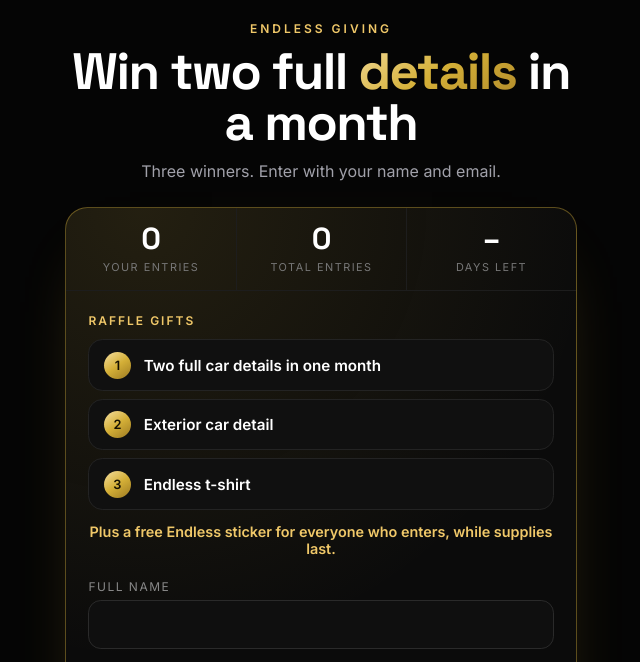
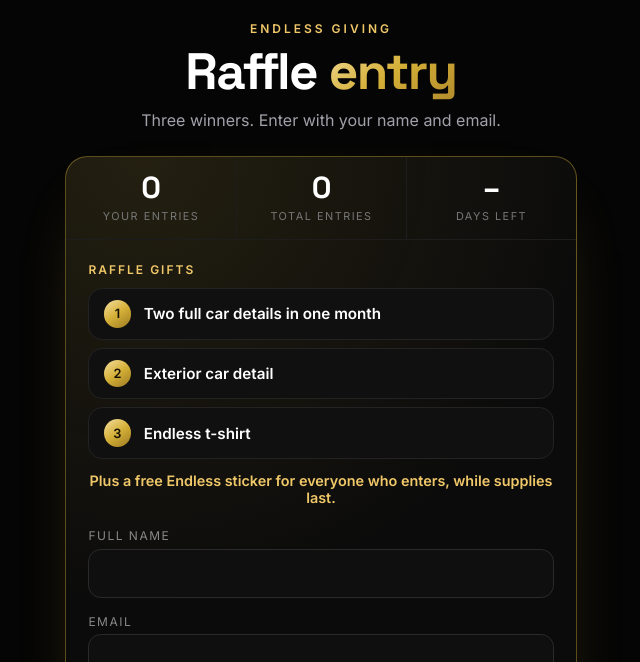
Before and after one commit to endlessauto/endless-auto-collection, a plain HTML site: page raffle.html in a window 1280 px wide. Shown: the part 69-731 px from the top of the page, without its empty margins (319-959 px from the left). Drawn offline with Linux system fonts and the light colour scheme; no server answers.

Commit message:
Raffle: headline to Raffle entry
Co-Authored-By: Claude Sonnet 5.5 <noreply@anthropic.com>

```diff
--- a/raffle.html
+++ b/raffle.html
@@ -3,7 +3,7 @@
 <head>
 <meta charset="UTF-8">
 <meta name="viewport" content="width=device-width, initial-scale=1.0">
-<title>Endless Giving | Win Two Full Details in a Month | Endless Auto Collection</title>
+<title>Raffle Entry | Endless Giving | Endless Auto Collection</title>
 <meta name="description" content="Enter to win two full details in a month, an exterior detail, or an Endless tee from Endless Auto Collection in Fremont.">
 <link rel="icon" type="image/x-icon" href="/images/favicon.ico">
 <link rel="icon" type="image/png" sizes="32x32" href="/images/favicon/favicon-32.png">
@@ -11,7 +11,7 @@
 <link rel="canonical" href="https://www.endlessautocollection.com/raffle">
 <meta property="og:url" content="https://www.endlessautocollection.com/raffle">
 <meta property="og:type" content="website">
-<meta property="og:title" content="Endless Giving | Win Two Full Details in a Month">
+<meta property="og:title" content="Raffle Entry | Endless Giving">
 <meta property="og:description" content="Three prizes. Enter with your name and email.">
 <meta property="og:image" content="https://www.endlessautocollection.com/Endless_Tshirt_Back_1.webp">
 <meta name="twitter:card" content="summary_large_image">
@@ -84,7 +84,7 @@ details li{margin-bottom:.35rem}
 <header><a href="/" aria-label="Endless Auto Collection home"><img src="/images/endless-logo.png" alt="Endless Auto Collection" height="44"></a></header>
 <main>
   <div class="eyebrow">Endless Giving</div>
-  <h1 class="hf">Win two full <em>details</em> in a month</h1>
+  <h1 class="hf">Raffle <em>entry</em></h1>
   <p class="sub">Three winners. Enter with your name and email.</p>
 
   <div class="card">
```
